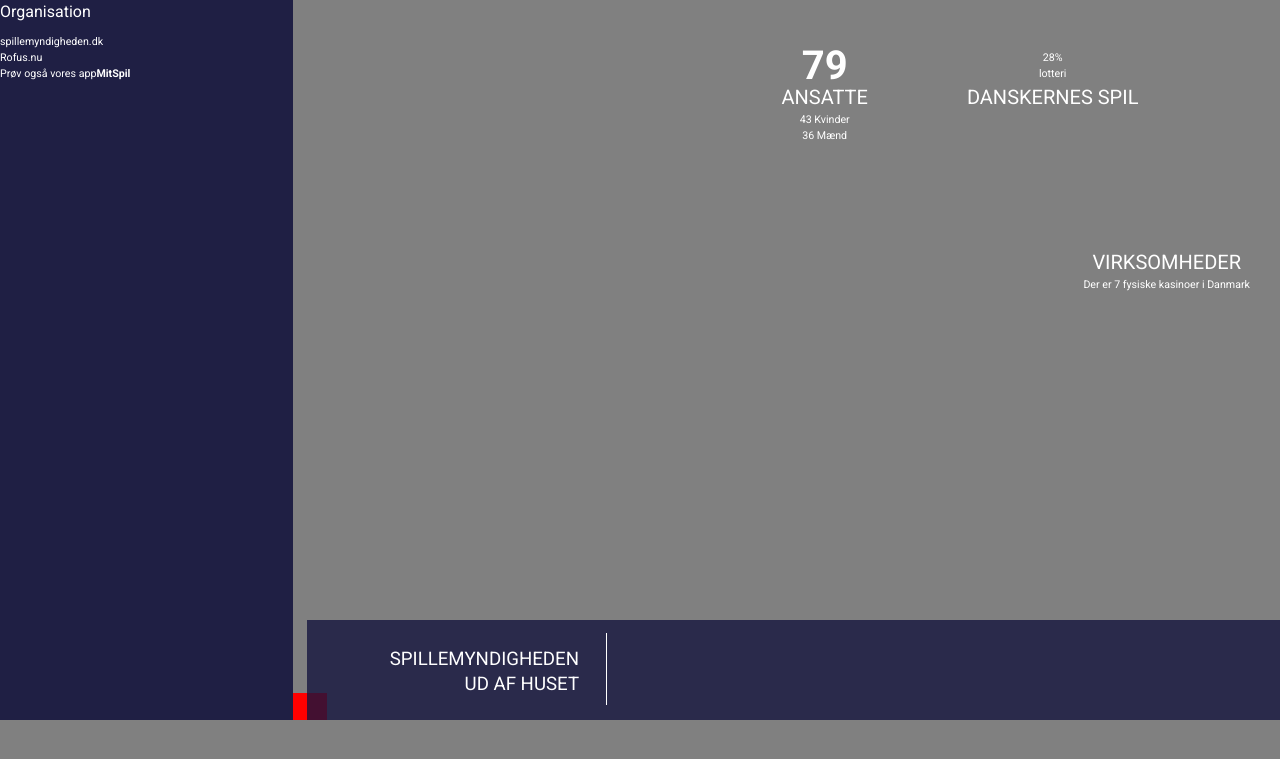
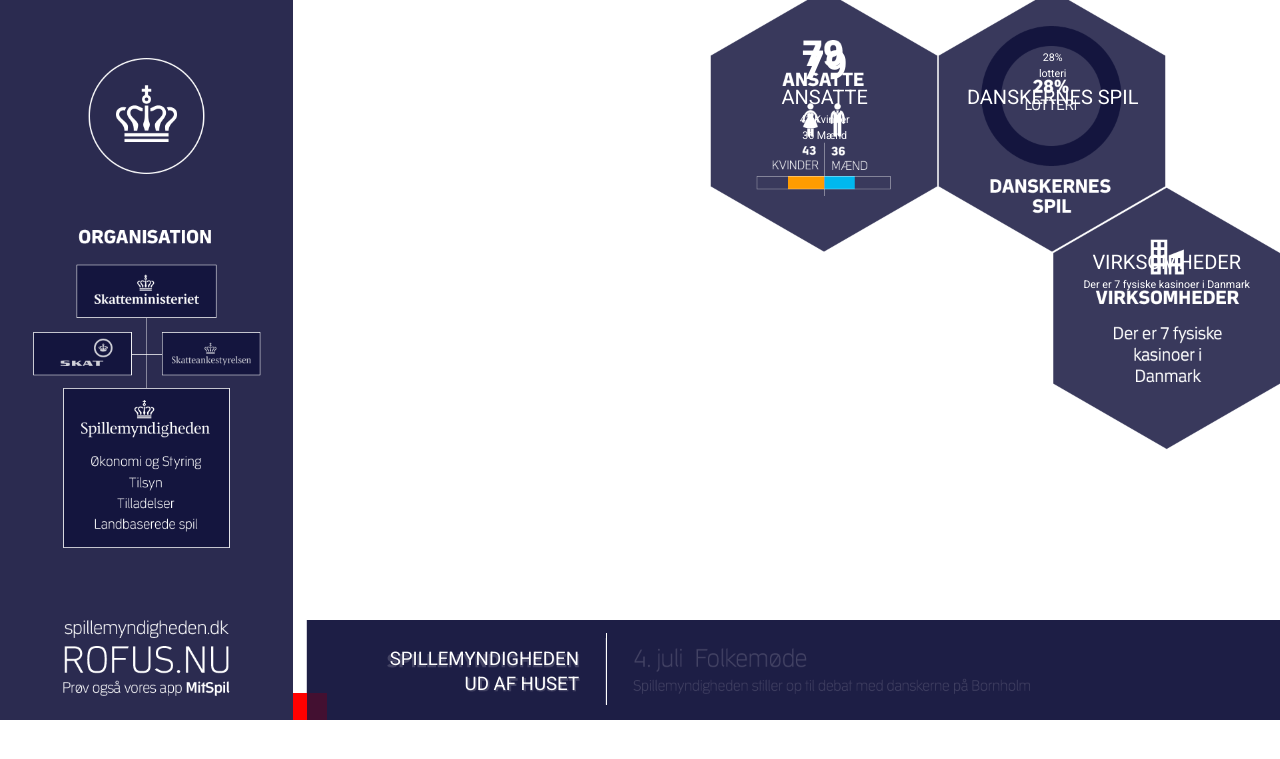
Before and after one commit to re-cph/spm-storskaerm, a Jekyll site: the page built from index.md, in a window 1280 px wide. Shown: the top 759 px of the page. Built offline with Jekyll 4.4.1, drawn with Linux system fonts in a browser that asks for light colours; nearby versions of some CDN libraries.

Commit message:
cut corner på venstre kolonne (viser billede).

```diff
--- a/_includes/left-column.html
+++ b/_includes/left-column.html
@@ -1,4 +1,5 @@
 <section class="left-column">
+<!--
   <div class="spm-logo"></div>
   <h2>Organisation</h2>
   <div class="diagram"></div>
@@ -7,4 +8,5 @@
     <div class="rofus-nu">Rofus.nu</div>
     <div class="try">Prøv også vores app<strong>MitSpil</strong></div>
   </div>
+ -->
 </section>
--- a/_layouts/default.html
+++ b/_layouts/default.html
@@ -12,7 +12,7 @@
 <html lang="{{ page.lang | default: site.lang | default: 'da' }}">
 
   {% include head.html %}
-  <body>
+  <body class="mockup">
     <div class="sizer"></div>
     {% include left-column.html %}
     {% include bottom-row.html %}
--- a/_sass/styles.scss
+++ b/_sass/styles.scss
@@ -5,7 +5,13 @@
   width: 1920px;
   height: 1080px;
 }
+.mockup {
+  background: url('images/mockup.png');
+  background-size: contain;
+  background-repeat: no-repeat;
+}
 .left-column {
+  background-image: url('images/storskaerm-left.png');
   position: absolute;
   left: 0;
   background-color: rgba(20,21,62,0.9);
```
Also changed, not shown: assets/images/mockup.png (added), assets/images/storskaerm-left.png (added).
